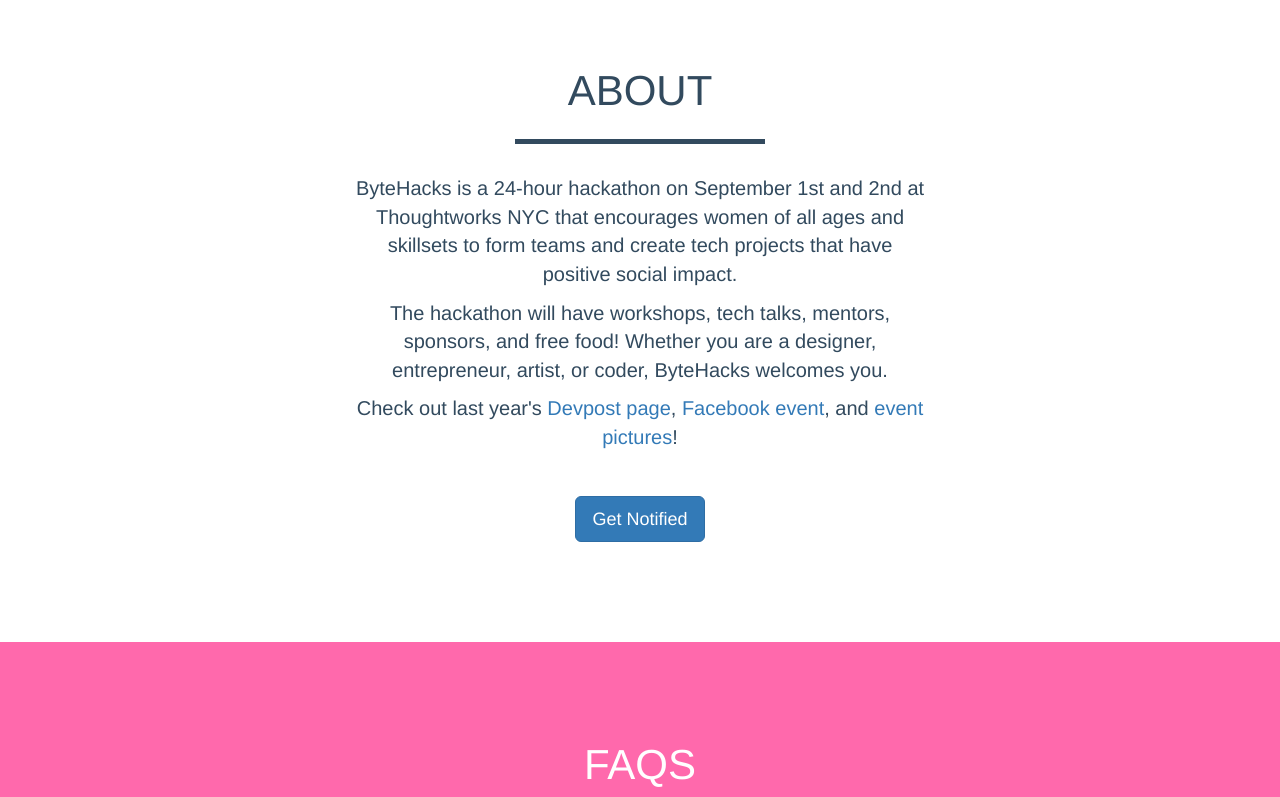
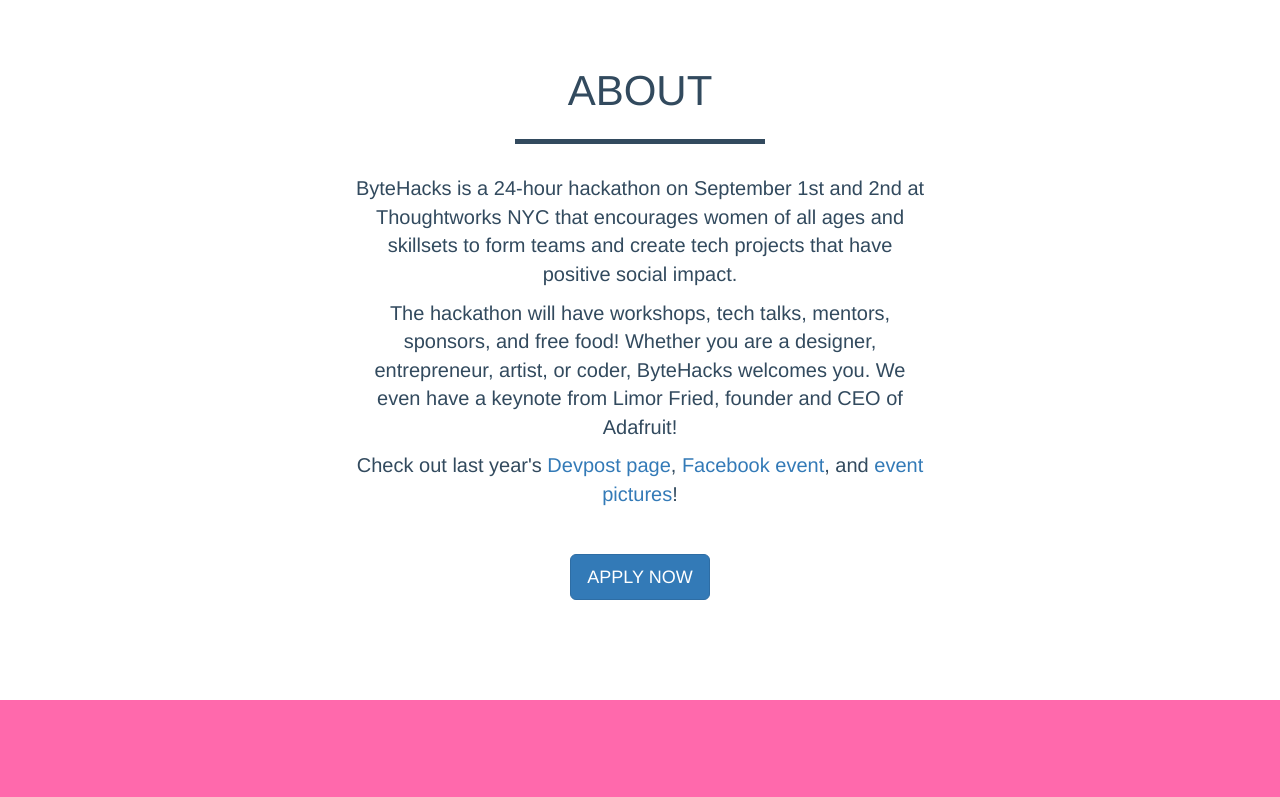
Before and after one commit to akshayadinesh/bytehacks-website, a website with bundled scripts: page index.html in a window 1280 px wide. Shown: the part 757-1554 px from the top of the page. Built offline with nearby package versions, Linux system fonts and the light colour scheme.

Commit message:
add application

```diff
--- a/index.html
+++ b/index.html
@@ -88,7 +88,7 @@
                         <h1 class="name">ByteHacks 2018</h1>
 <!--                        <hr class="star-light">-->
                         <span class="skills">Thoughtworks NYC, September 1st-2nd, college and high school women.</span>
-												<br><br><a href="http://eepurl.com/cMc_Cz" class="btn btn-lg btn-outline">Join Mailing List</a>
+												<br><br><a href="https://akshayadinesh.typeform.com/to/SE6xEh" class="btn btn-lg btn-outline">APPLY NOW!</a>
 
 <!-- 												<script type="text/javascript" src="//s3.amazonaws.com/downloads.mailchimp.com/js/signup-forms/popup/embed.js" data-dojo-config="usePlainJson: true, isDebug: false"></script>
  -->
@@ -116,14 +116,14 @@
                     <p>ByteHacks is a 24-hour hackathon on September 1st and 2nd at Thoughtworks NYC that encourages women of all ages and skillsets to form teams and create tech projects that have positive social impact.</p>
 
 
-                    <p>The hackathon will have workshops, tech talks, mentors, sponsors, and free food! Whether you are a designer, entrepreneur, artist, or coder, ByteHacks welcomes you.</p>
+                    <p>The hackathon will have workshops, tech talks, mentors, sponsors, and free food! Whether you are a designer, entrepreneur, artist, or coder, ByteHacks welcomes you. We even have a keynote from Limor Fried, founder and CEO of Adafruit!</p>
 
                     <p>Check out last year's <a href="https://bytehacks2017.devpost.com/">Devpost page</a>, <a href="https://www.facebook.com/events/672631619588573/">Facebook event</a>, and <a href="https://bit.ly/ByteHacksPictures">event pictures</a>!
 
 					</div>
                 <br>
                 <div class="col-lg-8 col-lg-offset-2 text-center">
-                    <a href="http://eepurl.com/cMc_Cz" class="btn btn-lg btn-primary">Get Notified</a>
+                    <a href="https://akshayadinesh.typeform.com/to/SE6xEh" class="btn btn-lg btn-primary">APPLY NOW</a>
                 </div>
 
         </div>
```
Also changed, not shown: 1 other file.
